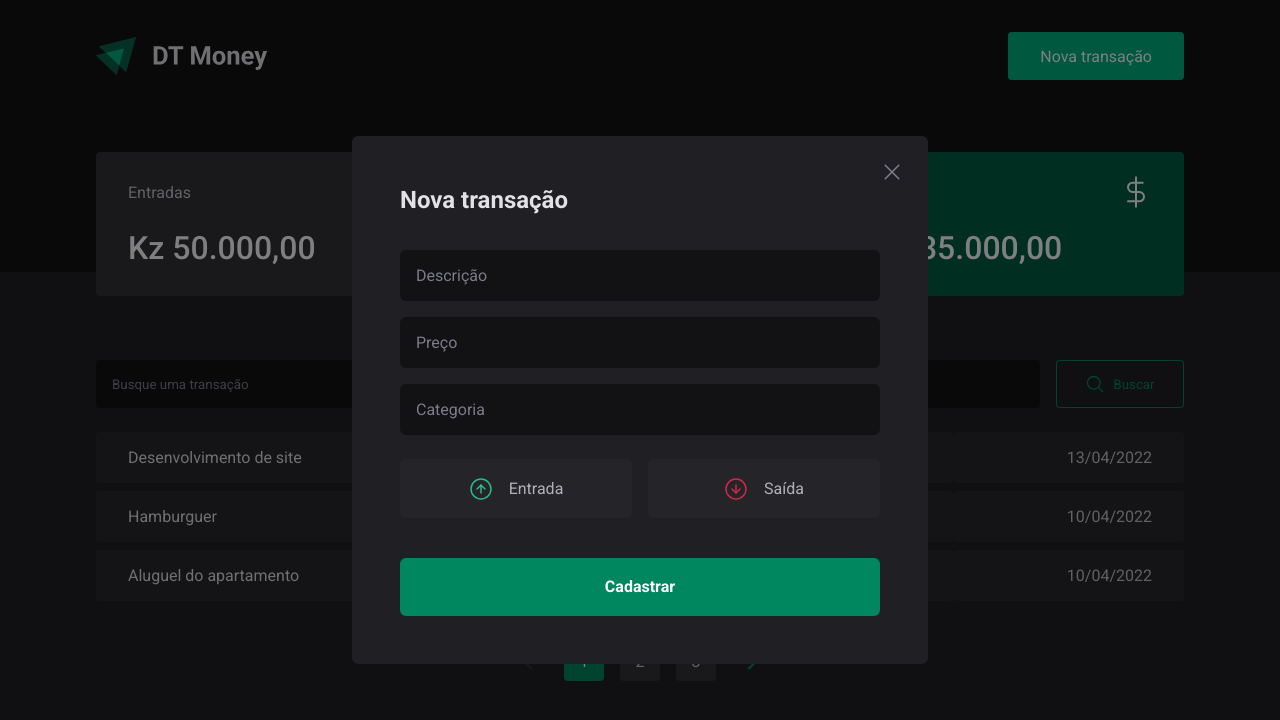
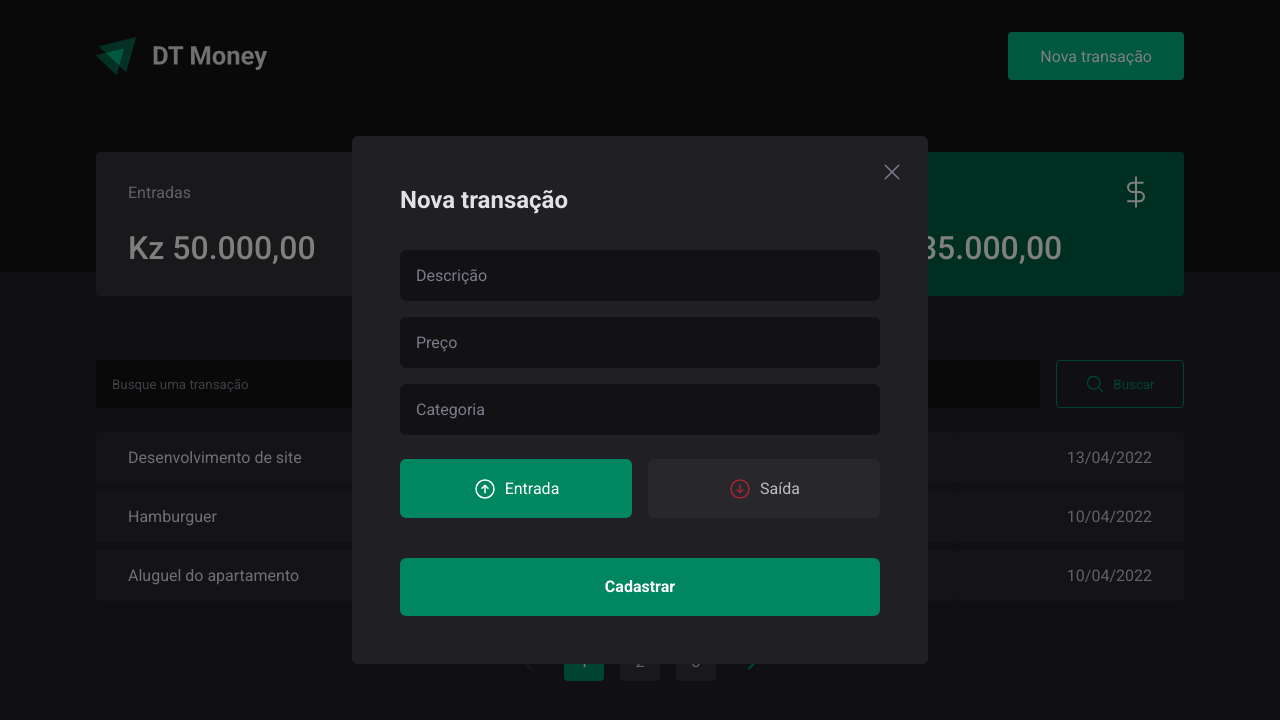
Before and after one commit to aristidesquetajr/dtmoney, a React (Vite) app: page / in a window 1280 px wide. Both pictures are taken after a click on the button "Nova transação". Shown: the top 720 px of the page. Built offline with nearby package versions, Linux system fonts and the light colour scheme; no server answers; what miragejs would draw is missing.

Commit message:
feat: added action on buttons

```diff
--- a/src/components/NewTransactionModal/index.tsx
+++ b/src/components/NewTransactionModal/index.tsx
@@ -1,10 +1,8 @@
 import Modal from 'react-modal'
-import { X } from '@phosphor-icons/react'
+import { X, ArrowCircleUp, ArrowCircleDown } from '@phosphor-icons/react'
 
-import incomeImg from '../../assets/income.svg'
-import outcomeImg from '../../assets/outcome.svg'
-
-import { Container, TransactionTypeContainer } from './styles'
+import { Container, RadioBox, TransactionTypeContainer } from './styles'
+import { useState } from 'react'
 
 interface NewTransactionModalProps {
   isOpen: boolean
@@ -15,6 +13,8 @@
   isOpen,
   onRequestClose,
 }: NewTransactionModalProps) {
+  const [type, setType] = useState('deposit')
+
   return (
     <Modal
       isOpen={isOpen}
@@ -40,14 +40,26 @@
         <input placeholder="Categoria" />
 
         <TransactionTypeContainer>
-          <button type="button">
-            <img src={incomeImg} alt="Entrada" />
+          <RadioBox
+            type="button"
+            onClick={() => setType('deposit')}
+            isActive={type === 'deposit'}
+            activeColor="green"
+            className={type === 'deposit' ? 'active' : ''}
+          >
+            <ArrowCircleUp size="1.5rem" />
             <span>Entrada</span>
-          </button>
-          <button type="button">
-            <img src={outcomeImg} alt="Saída" />
+          </RadioBox>
+          <RadioBox
+            type="button"
+            onClick={() => setType('withdraw')}
+            isActive={type === 'withdraw'}
+            activeColor="red"
+            className={type === 'withdraw' ? 'active' : ''}
+          >
+            <ArrowCircleDown size="1.5rem" />
             <span>Saída</span>
-          </button>
+          </RadioBox>
         </TransactionTypeContainer>
 
         <button type="submit">Cadastrar</button>
--- a/src/components/NewTransactionModal/styles.ts
+++ b/src/components/NewTransactionModal/styles.ts
@@ -58,34 +58,52 @@
   grid-template-columns: repeat(2, 1fr);
   gap: 1rem;
   margin: 1.5rem 0 2.5rem;
+`
 
-  button {
+interface RadioBoxProps {
+  isActive: boolean
+  activeColor: 'green' | 'red'
+}
+
+const colors = {
+  green: 'var(--green)',
+  red: 'var(--red)',
+}
+
+export const RadioBox = styled.button<RadioBoxProps>`
   height: 3.7rem;
-    background: var(--shape-2sn);
+  background: ${(props) =>
+    props.isActive ? colors[props.activeColor] : 'var(--shape-2sn)'};
+  color: ${(props) => (props.isActive ? 'var(--white)' : 'var(--text-base)')};
   border: 0;
   border-radius: 0.38rem;
 
   display: flex;
   align-items: center;
   justify-content: center;
-    filter: brightness(0.9);
+  filter: ${(props) => (props.isActive ? 'brightness(1)' : 'brightness(0.95)')};
 
-    transition: filter 0.2s;
+  transition: all 0.2s;
 
   &:hover {
     filter: brightness(1);
   }
 
-    img {
-      width: 1.5rem;
-      height: 1.5rem;
+  &:first-child svg {
+    color: #015f43;
+  }
+
+  &:last-child svg {
+    color: #aa2834;
+  }
+
+  &.active svg {
+    color: #fff;
   }
 
   span {
     display: inline-block;
-      margin-left: 1rem;
+    margin-left: 0.5rem;
     font-size: 1rem;
-      color: var(--text-base);
-    }
   }
 `
```
Lines whose indentation alone changed are shown as unchanged.
